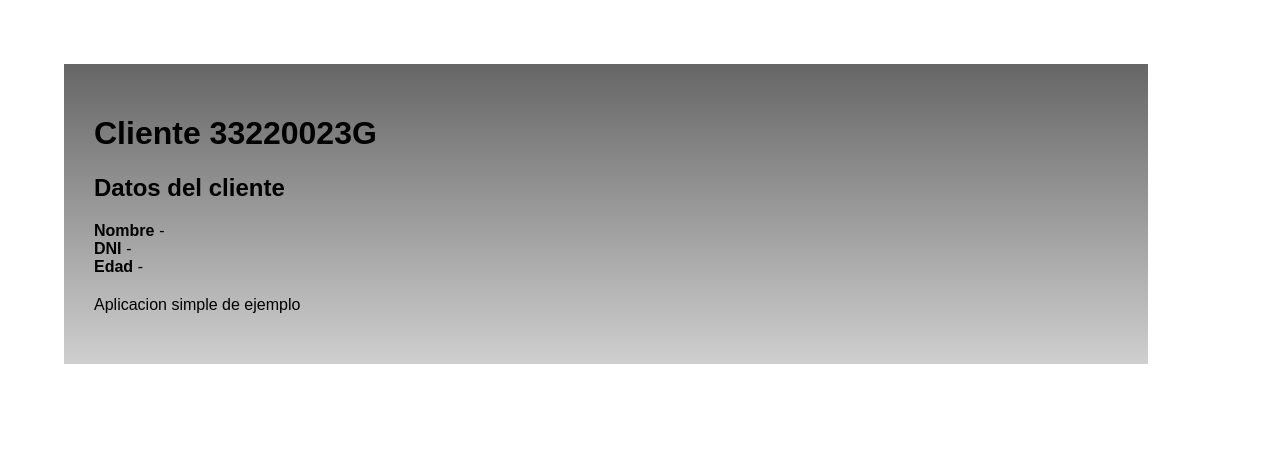
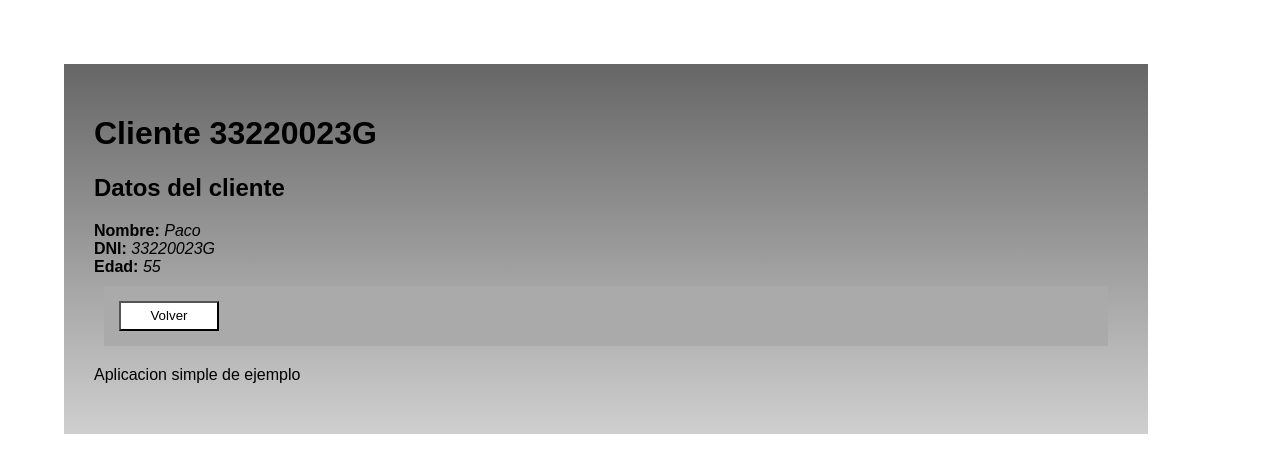
Before and after one commit to ChristianSalto/customers-react-app, a React (Create React App) app: page /customers/33220023G in a window 1280 px wide. Shown: the top 472 px of the page. Built offline with nearby package versions, Linux system fonts and the light colour scheme; data requests are answered from the project's data file.

Commit message:
form - submit - onback

```diff
--- a/src/components/CustomerData.js
+++ b/src/components/CustomerData.js
@@ -1,15 +1,19 @@
 import React from 'react'
 import PropTypes from 'prop-types'
+import CustomersActions from './CustomersActions'
 
-const CustomerData = ({ name, dni, age }) => {
+const CustomerData = ({ name, dni, age, onBack }) => {
   return (
     <div>
       <div className="customer-data">
         <h2>Datos del cliente</h2>
-        <div><strong>Nombre</strong><i> - {name}</i></div>
-        <div><strong>DNI</strong><i> - {dni}</i></div>
-        <div><strong>Edad</strong><i> - {age}</i></div>
+        <div><strong>Nombre:</strong><i> {name}</i></div>
+        <div><strong>DNI:</strong><i> {dni}</i></div>
+        <div><strong>Edad:</strong><i> {age}</i></div>
       </div>
+      <CustomersActions>
+        <button onClick={onBack}>Volver</button>
+      </CustomersActions>
     </div>
   )
 }
--- a/src/components/CustomerEdit.js
+++ b/src/components/CustomerEdit.js
@@ -2,14 +2,29 @@ import React from 'react';
 import PropTypes from 'prop-types';
 import { reduxForm, Field } from 'redux-form';
 import { setPropsAsInitial } from '../helpers/setPropsAsInitial';
+import CustomersActions from '../components/CustomersActions';
 
-const isRequired = value => (
-  !value && "Este campo es requerido"
-);
+// const isRequired = value => (
+//   !value && "Este campo es requerido"
+// );
 
 const isNumber = (value) => (
   isNaN(Number(value)) && "El campo debe ser un numero"
-)
+);
+
+const validate = values => {
+  const error = {};
+
+  if (!values.name) {
+    error.name = "El campo nombre es requerido";
+  };
+
+  if (!values.dni) {
+    error.dni = "El dni es un campo obligatorio";
+  }
+
+  return error;
+}
 
 const MyField = ({ input, meta, type, label, name }) => (
   <div>
@@ -19,25 +34,25 @@ const MyField = ({ input, meta, type, label, name }) => (
       meta.touched
       && meta.error && <span>{meta.error}</span>
     }
-  </div>
-)
+  </div >
+);
 
-const CustomerEdit = ({ name, dni, age }) => {
+const CustomerEdit = ({ name, dni, age, handleSubmit, submitting, onBack }) => {
   return (
     <div>
       <h2>Edicion del cliente</h2>
-      <form action="">
+      <form onSubmit={handleSubmit}>
         <Field
           name="name"
           component={MyField}
-          validate={isRequired}
+          // validate={isRequired}
           label="Nombre">
         </Field>
 
         <Field
           name="dni"
           component={MyField}
-          validate={[isRequired, isNumber]}
+          // validate={isNumber}
           label="Dni">
         </Field>
 
@@ -48,6 +63,10 @@ const CustomerEdit = ({ name, dni, age }) => {
           validate={isNumber}
           label="Edad">
         </Field>
+        <CustomersActions>
+          <button type="submit" disabled={submitting}>Aceptar</button>
+          <button onClick={onBack}>Cancelar</button>
+        </CustomersActions>
       </form>
     </div>
   )
@@ -57,8 +76,9 @@ CustomerEdit.propTypes = {
   name: PropTypes.string,
   dni: PropTypes.string,
   age: PropTypes.number,
+  onBack: PropTypes.func.isRequired,
 }
 
-const CustomerEditForm = reduxForm({ form: 'CustomerEdit' })(CustomerEdit);
+const CustomerEditForm = reduxForm({ form: 'CustomerEdit', validate })(CustomerEdit);
 
 export default setPropsAsInitial(CustomerEditForm);
--- a/src/containers/CustomerContainer.js
+++ b/src/containers/CustomerContainer.js
@@ -1,19 +1,39 @@
 import React, { Component } from 'react'
 import { connect } from 'react-redux';
 import PropTypes from 'prop-types';
-import { Route } from 'react-router-dom';
+import { Route, withRouter } from 'react-router-dom';
 import AppFrame from './../components/AppFrame';
 import { getCustomerByDni } from './../selectors/customers';
 import CustomerEdit from './../components/CustomerEdit';
 import CustomerData from './../components/CustomerData';
+import { fetchCustomers } from './../actions/fetchCustomers'
 
 class CustomerContainer extends Component {
+
+  componentDidMount() {
+    if (!this.props.customer) {
+      this.props.fetchCustomers();
+    }
+  }
+
+  handleSubmit = (values) => {
+    console.log(JSON.stringify(values))
+  }
+
+  handleOnBack = () => {
+    this.props.history.goBack()
+  }
 
   renderBody = () => (
     <Route path="/customers/:dni/edit" children={
       ({ match }) => {
-        const CustomerControl = match ? CustomerEdit : CustomerData;
-        return <CustomerControl {...this.props.customer} />
+        if (this.props.customer) {
+          const CustomerControl = match ? CustomerEdit : CustomerData;
+          return <CustomerControl {...this.props.customer}
+            onBack={this.handleOnBack} onSubmit={this.handleSubmit} />
+        }
+
+        return null
       }
     } />
   )
@@ -32,10 +52,13 @@ class CustomerContainer extends Component {
 CustomerContainer.propTypes = {
   dni: PropTypes.string.isRequired,
   customer: PropTypes.object.isRequired,
+  fetchCustomers: PropTypes.func.isRequired,
 };
 
 const mapStateToProps = (state, props) => ({
   customer: getCustomerByDni(state, props)
 })
 
-export default connect(mapStateToProps, null)(CustomerContainer);
+export default withRouter(connect(mapStateToProps, {
+  fetchCustomers
+})(CustomerContainer));
--- a/src/helpers/setPropsAsInitial.js
+++ b/src/helpers/setPropsAsInitial.js
@@ -4,7 +4,8 @@ import React, { Component } from 'react';
 export const setPropsAsInitial = WrappedComponent => (
   class extends Component {
     render() {
-      return <WrappedComponent {...this.props} initialValues={this.props} />
+      return <WrappedComponent {...this.props}
+        enableReinitialize initialValues={this.props} />
     }
   }
 );
```
